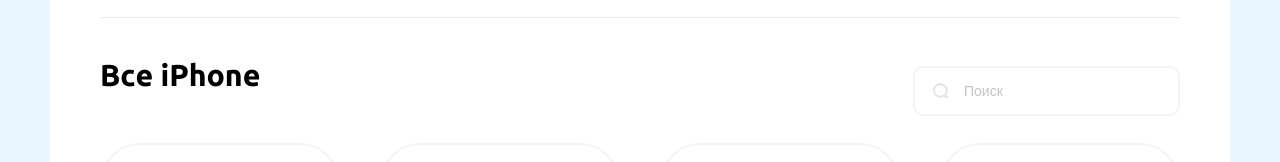
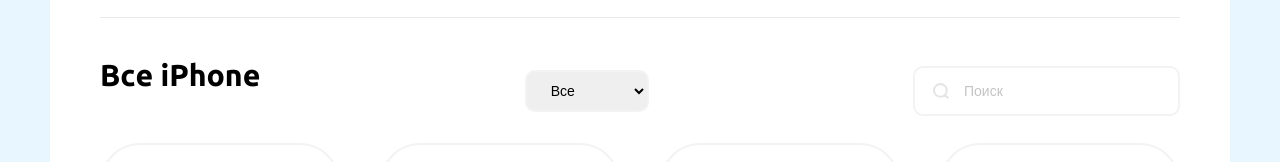
Before and after one commit to Vincent-tt-cyber/Apple-Ferrum-Store, a React (Vite) app: page / in a window 1280 px wide. Shown: the part 185-347 px from the top of the page. Built offline with nearby package versions, Linux system fonts and the light colour scheme.

Commit message:
Добавлена сортировка товаров по ценам

```diff
--- a/src/App.jsx
+++ b/src/App.jsx
@@ -16,7 +16,7 @@
 function App() {
   // FIXME: https://youtu.be/2jLFTiytfgg?list=PL0FGkDGJQjJEos_0yVkbKjsQ9zGVy3dG7&t=6402
   // TODO: адаптировать проект под телефоны
-
+  const [sortType, setSortType] = React.useState("all");
   const [isOpenDrawer, setIsOpenDrawer] = React.useState(!true);
   const [iphonesData, setIphonesData] = React.useState([
     {
@@ -153,10 +153,46 @@
       ],
       storage: 256,
     },
+    {
+      id: 11,
+      name: "Apple iPhone 12 Pro Max",
+      price: 44990,
+      color: "Титановый черный",
+      imageURL: [
+        "https://trustereo.ru/upload/iblock/82b/iacimopswutmgstdc2i3cniwq3zllfcr/image-1.jpeg",
+        "https://trustereo.ru/upload/iblock/57d/npsvwazvswp865ytfdq6iqay5nz399b4/image-2.jpeg",
+        "https://trustereo.ru/upload/iblock/e3b/707v0ngqowwoxdmg0j87kqju7f8c51aa/image-3.jpeg",
+        "https://trustereo.ru/upload/iblock/33c/v2qqi4cvlj582qvrbvbmftwvwj0oeljg/image-4.jpeg",
+      ],
+      storage: 128,
+    },
   ]);
   const [cartItems, setCartItems] = React.useState([]);
   const [favouriteItems, setFavouriteItems] = React.useState([]);
   const [isLoading, setIsLoading] = React.useState(false);
+
+  // Сортровка товаров
+  const handleSort = (type) => {
+    const sortFunctions = {
+      all: () => [...iphonesData].sort((a, b) => a.id - b.id),
+      cheap: () => [...iphonesData].sort((a, b) => a.price - b.price),
+      expensive: () => [...iphonesData].sort((a, b) => b.price - a.price),
+    };
+
+    setSortType(type);
+    setIphonesData(sortFunctions[type]());
+
+    // if (type == "all") {
+    //   setSortType(type);
+    //   setIphonesData([...iphonesData].sort((a, b) => a.id - b.id));
+    // } else if (type == "cheap") {
+    //   setSortType(type);
+    //   setIphonesData([...iphonesData].sort((a, b) => a.price - b.price));
+    // } else if (type == "expensive") {
+    //   setSortType(type);
+    //   setIphonesData([...iphonesData].sort((a, b) => b.price - a.price));
+    // }
+  };
 
   // Добавление/Удаления из корзины
   const handleAddToCard = async (obj) => {
@@ -186,7 +222,6 @@
     }
   };
 
-  // FIXME: Логика добавления в избранное
 
   const handleAddToFavourite = async (obj) => {
     const currentItem = favouriteItems.find(
@@ -220,7 +255,7 @@
     } else {
       document.body.style.overflow = "auto";
     }
-  }, [isOpenDrawer]);
+  }, [isOpenDrawer, sortType]);
 
   return (
     <>
@@ -231,6 +266,8 @@
           favouriteItems,
           handleAddToCard,
           handleAddToFavourite,
+          sortType,
+          handleSort
         }}
       >
         <div className="wrapper">
@@ -246,6 +283,15 @@
               isOpenDrawer={isOpenDrawer}
               setIsOpenDrawer={setIsOpenDrawer}
             />
+            {/* <select
+              // className={styles.}
+              onChange={(e) => handleSort(e.target.value)}
+              value={sortType}
+            >
+              <option value="all">Все</option>
+              <option value="cheap">Дешевле</option>
+              <option value="expensive">Дороже</option>
+            </select> */}
             <Routes>
               <Route
                 path="/"
--- a/src/pages/MainPage/MainPage.jsx
+++ b/src/pages/MainPage/MainPage.jsx
@@ -6,7 +6,7 @@
 import OfferBlock from "../../components/OfferBlock/OfferBlock";
 import { AppContext } from "../../App";
 const MainPage = ({ isLoading }) => {
-  const { iphonesData } = React.useContext(AppContext);
+  const { iphonesData, sortType, handleSort } = React.useContext(AppContext);
   const [searchValue, setSearchValue] = React.useState("");
 
   const onChangeSearchInput = (event) => {
@@ -24,6 +24,15 @@
       <div className={styles["main-page"]}>
         <div className={styles["main-page-header"]}>
           <h1 className={styles["main-page-title"]}>Все iPhone</h1>
+          <select
+              // className={styles.}
+              onChange={(e) => handleSort(e.target.value)}
+              value={sortType}
+            >
+              <option className={styles['option']} value="all">Все</option>
+              <option className={styles['option']} value="cheap">Дешевле</option>
+              <option className={styles['option']} value="expensive">Дороже</option>
+            </select>
           <div className={styles["main-page-search"]}>
             <IconsHandler icon="search" />
             <input
--- a/src/pages/MainPage/MainPage.module.scss
+++ b/src/pages/MainPage/MainPage.module.scss
@@ -3,6 +3,25 @@
     display: flex;
     justify-content: space-between;
     align-items: center;
+    select {
+      // background-color: ;
+      padding: 10px 20px;
+      border: 2px solid #f3f3f3;
+      border-radius: 10px;
+      cursor: pointer;
+      outline: none;
+      font-size: 14px;
+      font-weight: 400;
+      .option {
+        font-size: 14px;
+        // background-color: #9dd458;
+        padding: 10px 20px;
+        // color: #fff;
+        &:checked {
+          background-color: #8bb43c;
+        }
+      }
+    }
   }
   &-title {
     // font-size: 32px;
@@ -50,7 +69,7 @@
   }
 }
 
-@media(max-width: 1150px) {
+@media (max-width: 1150px) {
   .main-page {
     &-grid {
       grid-template-columns: repeat(3, minmax(200px, 1fr));
@@ -58,7 +77,7 @@
     }
   }
 }
-@media(max-width: 840px) {
+@media (max-width: 840px) {
   .main-page {
     &-grid {
       grid-template-columns: repeat(2, minmax(200px, 1fr));
@@ -66,7 +85,7 @@
     }
   }
 }
-@media(max-width: 620px) {
+@media (max-width: 620px) {
   .main-page {
     &-title {
       margin: 0 0 20px 0;
```
